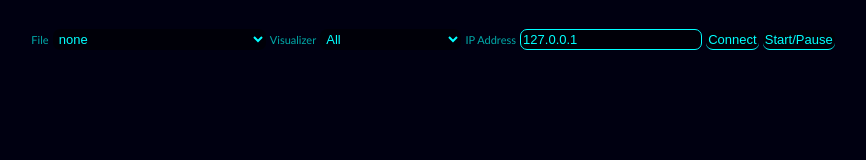
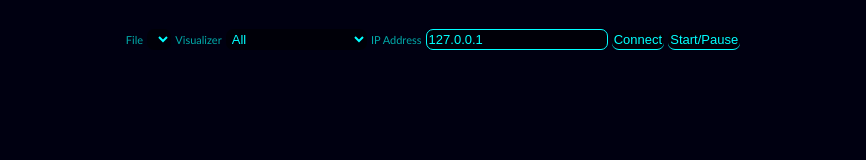
Before and after one commit to AGHG46087/clubnode, a plain HTML site: page index.html in a window 1280 px wide. Shown: the whole page, without its empty margins (207-1073 px from the left). Drawn offline with Linux system fonts and the light colour scheme.

Commit message:
Made updates to HTML to be served from node server

```diff
--- a/index.html
+++ b/index.html
@@ -1,7 +1,8 @@
 <!DOCTYPE html>
 <html >
-  <head>
-    <link rel='stylesheet' href='./css/clubnode-style.css' />
+<head>
+    <base href="/" />
+    <link rel='stylesheet' href='/css/clubnode-style.css' type='text/css' />
   </head>
   <body>
     <div id="gui" class='hide' >&nbsp;
@@ -13,17 +14,6 @@
     </div>
     <label for='mp3file' class="mp3player hide">File</label>
     <select id="mp3file" class="mp3player hide">
-      <option value=0 data-file='null' >none</option>
-      <option value=1 data-file='Santana_Europa.mp3' >Europa - Santana</option>
-      <option value=2 data-file='Santana_EvilWays.mp3'>Evil Ways - Santana</option>
-      <option value=3 data-file='Santana_Smooth.mp3'>Smooth - Santana</option>
-      <option value=4 data-file='Santana_CorazonEspinado.mp3'>Corazon Espinado - Santana</option>
-      <option value=5 data-file='Santana_BlackMagicWoman.mp3'>Black Magic Woman - Santana</option>
-      <option value=6 data-file='PowerStation_GetItOn.mp3'>Get it on - Power Station</option>
-      <option value=7 data-file='GoldenEaring_RadarLove.mp3'>Radar Love - Golden Earing</option>
-      <option value=8 data-file='SistersOfMercy_MotherRussia.mp3'>Mother Russia - Sisters of Mercy</option>
-      <option value=9 data-file='PeterGabriel_Sledgehammer.mp3'>Sledge Hammer - Peter Gabriel</option>
-      <option value=10 data-file='PeterGabriel_BigTime.mp3'>Big Time - Peter Gabriel</option>
     </select>
     <label for='visual-graph' class="mp3player hide">Visualizer</label>
     <select id="visual-graph" class="mp3player hide">
@@ -59,8 +49,6 @@
       <div id='current-time'>&nbsp;</div>
     </div>
 
-
-
-    <script type='text/javascript' src='./js/clubnode.js' ></script>
+    <script type='text/javascript' src='/js/clubnode.js' ></script>
   </body>
 </html>
```
